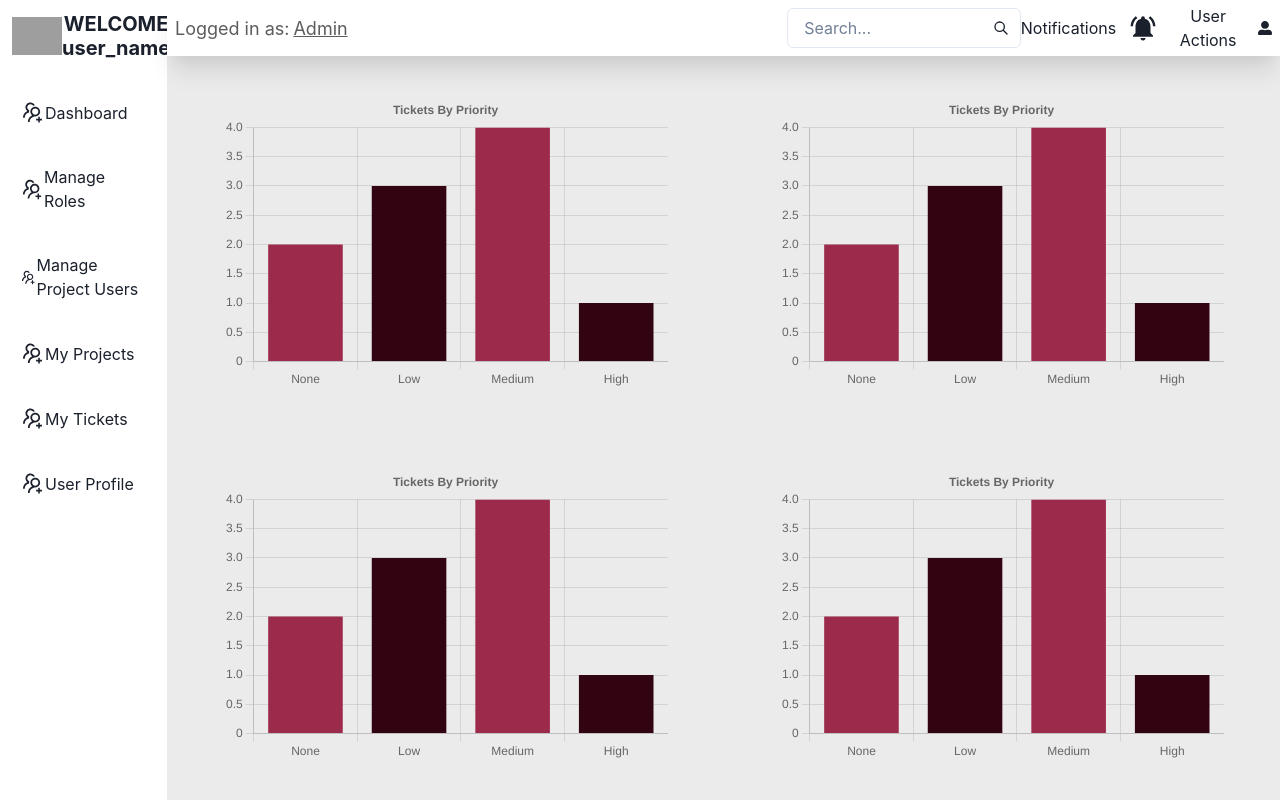
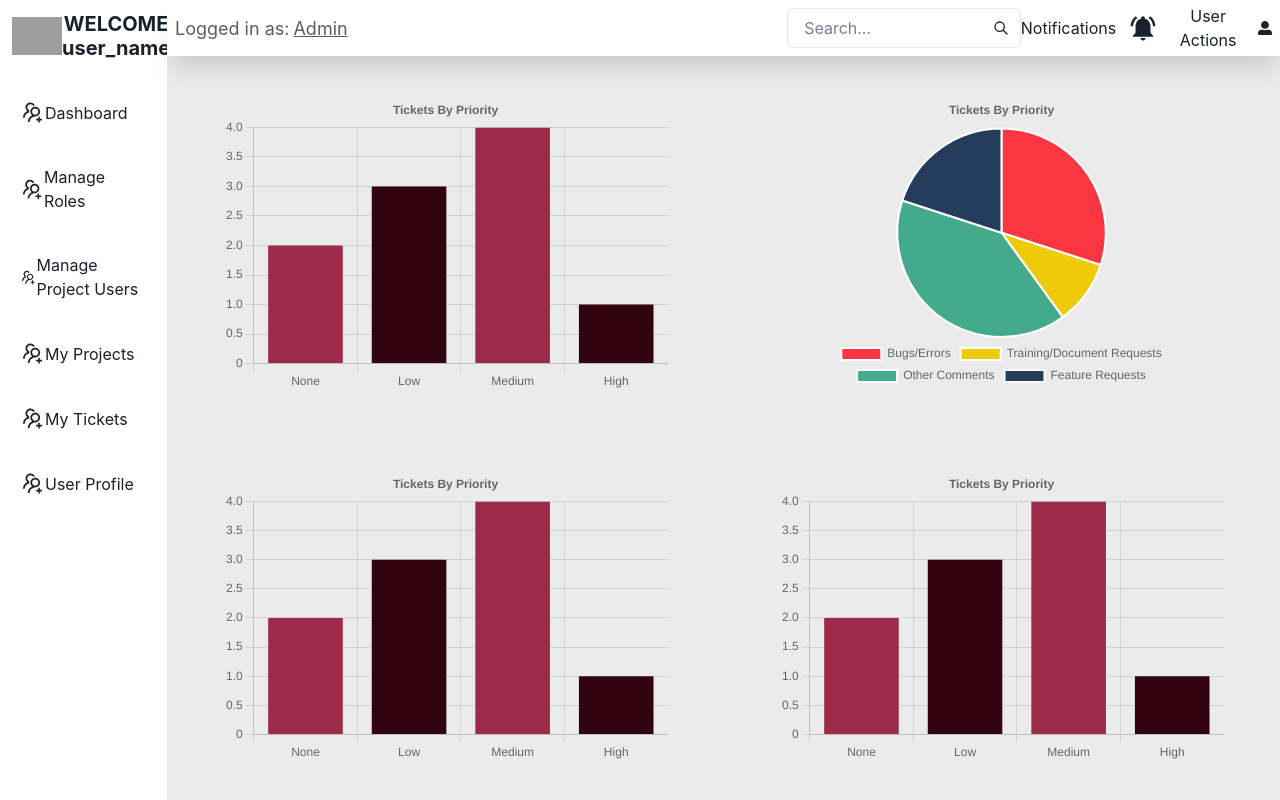
Before and after one commit to ShariqAli-Dev/bug-tracker, a Next.js app: page /dashboard in a window 1280 px wide. Built offline with nearby package versions, Linux system fonts and the light colour scheme; grey boxes are pictures that could not be loaded.

Commit message:
created pie chart for `TicketsByType` comoponent

```diff
--- /dev/null
+++ b/components/TicketsByType.tsx
@@ -0,0 +1,51 @@
+import { NextPage } from 'next';
+import { useEffect, useState } from 'react';
+import { Chart as ChartJs, Tooltip, Title, ArcElement, Legend } from 'chart.js';
+import { Pie } from 'react-chartjs-2';
+ChartJs.register(Tooltip, Title, ArcElement, Legend);
+
+const TicketsByType: NextPage = () => {
+  const [chartData, setChartData] = useState({
+    datasets: [],
+  });
+  const [chartOptions, setChartOptions] = useState({});
+
+  useEffect(() => {
+    setChartData({
+      datasets: [
+        {
+          data: [30, 10, 40, 20],
+          backgroundColor: ['#FB3640', '#EFCA08', '#43AA8B', '#253D5B'],
+        },
+      ],
+      labels: [
+        'Bugs/Errors',
+        'Training/Document Requests',
+        'Other Comments',
+        'Feature Requests',
+      ],
+    });
+    setChartOptions({
+      maintainAspectRatio: false,
+      responsive: true,
+      plugins: {
+        legend: {
+          position: 'bottom',
+          display: true,
+        },
+        title: {
+          display: true,
+          text: 'Tickets By Priority',
+        },
+      },
+    });
+  }, []);
+
+  return (
+    <>
+      <Pie options={chartOptions} data={chartData} />
+    </>
+  );
+};
+
+export default TicketsByType;
--- a/pages/dashboard.tsx
+++ b/pages/dashboard.tsx
@@ -3,6 +3,7 @@ import { Box, Flex, Grid, GridItem } from '@chakra-ui/react';
 import NavBar from '../components/Navbar';
 import DashHeader from '../components/DashHeader';
 import TicketsByPriority from '../components/TicketsByPriority';
+import TicketsByType from '../components/TicketsByType';
 
 const Dashboard: NextPage = () => {
   return (
@@ -30,7 +31,7 @@ const Dashboard: NextPage = () => {
           <GridItem>
             <Flex justifyContent='center' alignItems='center' h='full'>
               <Box h='80%' w='80%'>
-                <TicketsByPriority />
+                <TicketsByType />
               </Box>
             </Flex>
           </GridItem>
```
Also changed, not shown: components/TicketsByBugs.tsx (deleted).
